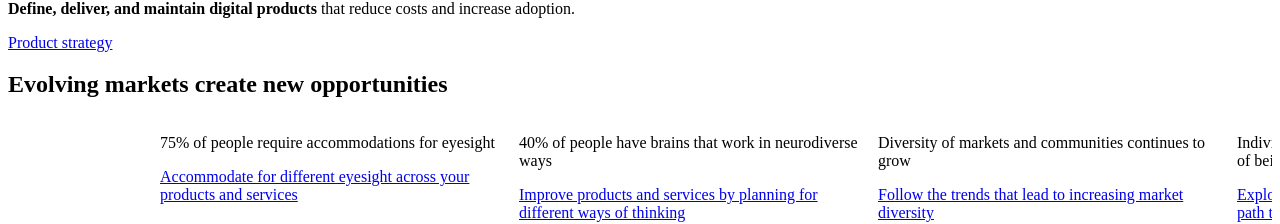
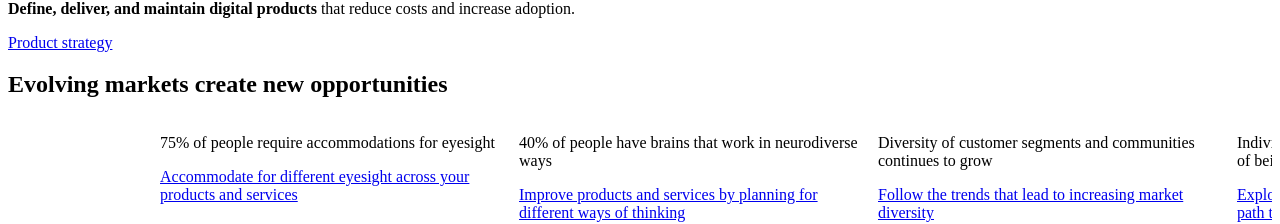
Before and after one commit to matt416/sayyeah-next, a Next.js app: page / in a window 1280 px wide. Shown: the part 799-1023 px from the top of the page. Built offline with nearby package versions, Linux system fonts and the light colour scheme.

Commit message:
Update index.js

```diff
--- a/pages/index.js
+++ b/pages/index.js
@@ -293,7 +293,7 @@ export default function Home() {
                   }
                 },{
                   icon: false,
-                  fact: "Diversity of markets and communities continues to grow",
+                  fact: "Diversity of customer segments and communities continues to grow",
                   action: {
                     label:"Follow the trends that lead to increasing market diversity",
                     href:"#",
```
